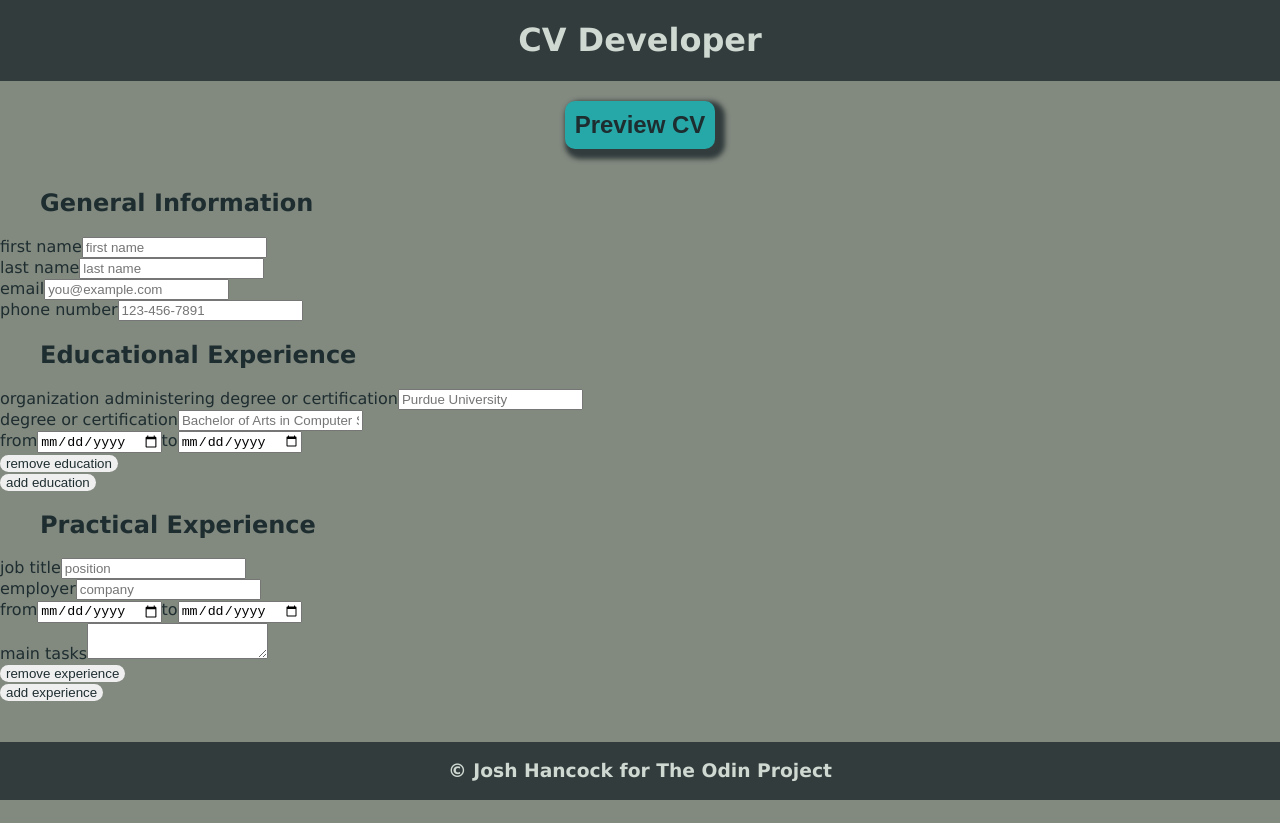
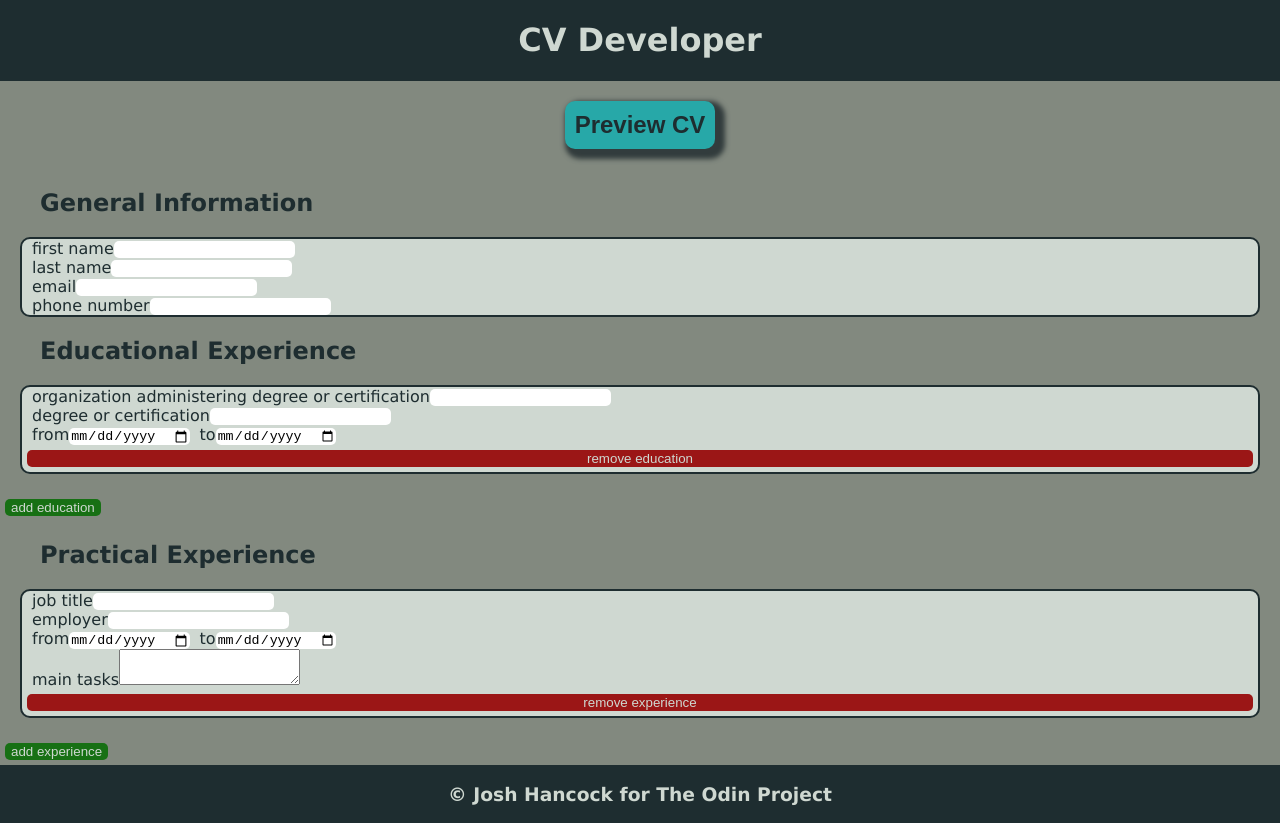
Before and after one commit to livingicon/cv-project, a React (Create React App) app: page / in a window 1280 px wide. Before the commit the page ends 800 px from the top, so only its background shows below. Built offline with nearby package versions, Linux system fonts and the light colour scheme.

Commit message:
Further styling

```diff
--- a/src/components/Main/EdForm.js
+++ b/src/components/Main/EdForm.js
@@ -18,7 +18,6 @@ class EdForm extends Component {
               type="text"
               id="school"
               name={`school${edCount}`}
-              placeholder="Purdue University"
               autoComplete="off"
             />
           </div>
@@ -30,7 +29,6 @@ class EdForm extends Component {
               type="text"
               id="degree"
               name={`degree${edCount}`}
-              placeholder="Bachelor of Arts in Computer Science"
               autoComplete="off"
             />
           </div>
@@ -52,7 +50,7 @@ class EdForm extends Component {
               name={`degreeTo${edCount}`}
             />
           </div>
-          <button data-btn={`${edCount}`} onClick={deleteForm}>remove education</button>
+          <button className="remove" data-btn={`${edCount}`} onClick={deleteForm}>remove education</button>
         </form>
       </div>
     );
--- a/src/components/Main/EducationalExp.js
+++ b/src/components/Main/EducationalExp.js
@@ -10,7 +10,7 @@ class EducationalExp extends Component {
     return (
       <div>
         {setEd}
-        <button className="addEducation" onClick={addForm}>add education</button>
+        <button className="add" id="addEducation" onClick={addForm}>add education</button>
       </div>
     );
   }
--- a/src/components/Main/GeneralInfo.js
+++ b/src/components/Main/GeneralInfo.js
@@ -18,7 +18,6 @@ class GeneralInfo extends Component {
               type="text"
               id="firstName"
               name="firstName"
-              placeholder="first name"
             />
           </div>
 
@@ -30,7 +29,6 @@ class GeneralInfo extends Component {
               type="text"
               id="lastName"
               name="lastName"
-              placeholder="last name"
               required
             />
           </div>
@@ -43,7 +41,6 @@ class GeneralInfo extends Component {
               type="email"
               id="user_email"
               name="email"
-              placeholder="you@example.com"
               autoComplete="off"
             />
           </div>
@@ -55,8 +52,6 @@ class GeneralInfo extends Component {
               type="tel"
               id="phone_number"
               name="phone"
-              placeholder="123-456-7891"
-              pattern="[0-9]{3}-[0-9]{3}-[0-9]{4}"
               autoComplete="off"
             />
           </div>
--- a/src/components/Main/PracticalExp.js
+++ b/src/components/Main/PracticalExp.js
@@ -10,7 +10,7 @@ class PracticalExp extends Component {
     return (
       <div>
         {setPrax}
-        <button className="addPrax" onClick={addForm}>add experience</button>
+        <button className="add" id="addPrax" onClick={addForm}>add experience</button>
       </div>
     );
   }
--- a/src/components/Main/PraxForm.js
+++ b/src/components/Main/PraxForm.js
@@ -18,7 +18,6 @@ class PraxForm extends Component {
               type="text"
               id="position"
               name={`position${praxCount}`}
-              placeholder="position"
               autoComplete="off"
             />
           </div>
@@ -30,7 +29,6 @@ class PraxForm extends Component {
               type="text"
               id="employer"
               name={`employer${praxCount}`}
-              placeholder="company"
               autoComplete="off"
             />
           </div>
@@ -63,7 +61,7 @@ class PraxForm extends Component {
               autoComplete="off"
             />
           </div>
-          <button data-btn={`${praxCount}`} onClick={deleteForm}>remove experience</button>
+          <button className="remove" data-btn={`${praxCount}`} onClick={deleteForm}>remove experience</button>
         </form>
       </div>
 
--- a/src/styles/forms.css
+++ b/src/styles/forms.css
@@ -1,8 +1,8 @@
 /* GENERAL */
 :root {
-  --hit-color: #d31414;
+  --hit-color: #9b1616;
   --miss-color: #27a8a8;
-  --water-color: #2626a1;
+  --water-color: #177014;
   --primary-light:  #cfd8d1;
   --secondary-light: #82897f;
   --primary-dark: #1e2d30;
@@ -30,7 +30,7 @@ body {
 
 .header,
 .footer {
-  background-color: var(--secondary-dark);
+  background-color: var(--primary-dark);
   display: flex;
   justify-content: center;
   color: var(--primary-light);
@@ -47,7 +47,6 @@ margin-left: 40px
 
 button {
   border: none;
-  border-radius: 10px;
   color: var(--primary-dark);
 }
 
@@ -58,6 +57,37 @@ button {
   font-weight: bolder;
   background-color: var(--miss-color);
   box-shadow: 5px 5px 5px 5px var(--secondary-dark);
+  border-radius: 10px;
+}
+
+form {
+  background-color: var(--primary-light);
+  border: 2px solid var(--primary-dark);
+  border-radius: 10px;
+  margin: 20px;
+  display: grid;
+}
+
+.remove {
+  background-color: var(--hit-color);
+  border-radius: 5px;
+  margin: 5px;
+  color: var(--primary-light)
+}
+
+.add {
+  background-color: var(--water-color);
+  color: var(--primary-light);
+  border-radius: 5px;
+  margin: 5px;
+}
+
+label {
+  margin-left: 10px;
+}
+input {
+  border: none;
+  border-radius: 5px;
 }
 
 #generalCV {
```
